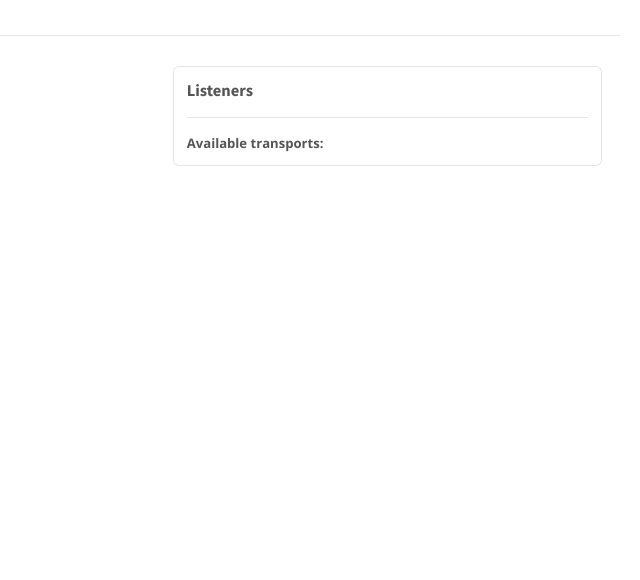
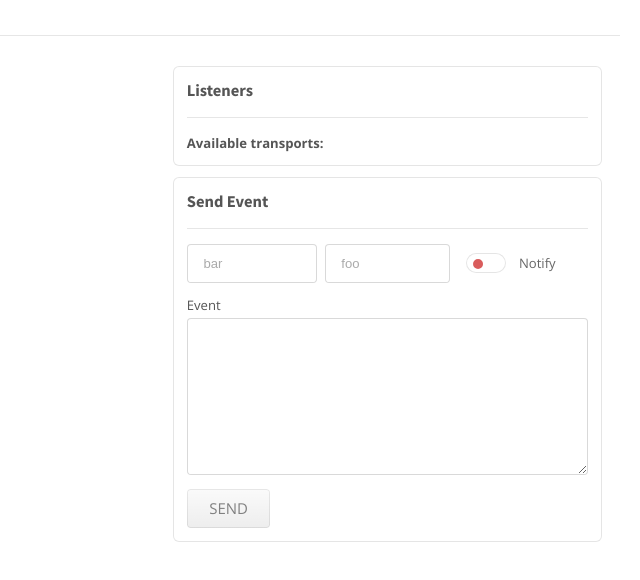
Before and after one commit to jpsilvashy/events, a website: page views/index.html in a window 1280 px wide. Shown: the whole page, without its empty margins (640-1280 px from the left). Drawn offline with nearby package versions, Linux system fonts and the light colour scheme; no server answers; files whose address does not match are found by name.

Commit message:
added form in view

```diff
--- a/package.json
+++ b/package.json
@@ -1,6 +1,6 @@
 {
   "name": "jpsilvashy-events",
-  "version": "0.0.3",
+  "version": "0.0.3-1",
   "repository": {
     "type": "git",
     "url": "git://github.com/jpsilvashy/events.git"
--- a/public/stylesheets/app.css
+++ b/public/stylesheets/app.css
@@ -6,3 +6,8 @@ body {
   /*padding-left: 0;*/
   /*padding-right: 0;*/
 }
+
+.field .ui.toggle.checkbox {
+  margin-top: 0.88rem;
+  margin-left: 8px;
+}
--- a/views/index.html
+++ b/views/index.html
@@ -18,15 +18,7 @@
 </head>
 <body>
 
-<!--
-<div class="ui toggle checkbox">
-  <input type="checkbox" name="stream">
-  <label id='status'></label>
-</div>
--->
-
   <span id='status'></span>
-
   <div class="ui divider"></div>
 
   <div class="ui grid">
@@ -51,6 +43,34 @@
         <div class='ui divider'></div>
         <p><strong>Available transports:</strong> <span id='transport'></span></p>
       </div>
+
+      <div class="ui small form segment">
+        <h4 class="ui header">Send Event</h4>
+        <div class='ui divider'></div>
+
+        <div class="ui three fields">
+          <div class="field">
+            <input type="text" placeholder="bar">
+          </div>
+          <div class="field">
+            <input type="text" placeholder="foo">
+          </div>
+          <div class="field">
+            <div class="ui toggle checkbox">
+              <input type="checkbox" name="notify">
+              <label>Notify</label>
+            </div>
+          </div>
+        </div>
+
+        <div class="field">
+          <label>Event</label>
+          <textarea></textarea>
+        </div>
+
+        <a class="ui submit button">Send</a>
+
+      </div>
     </div>
   </div>
 
```
